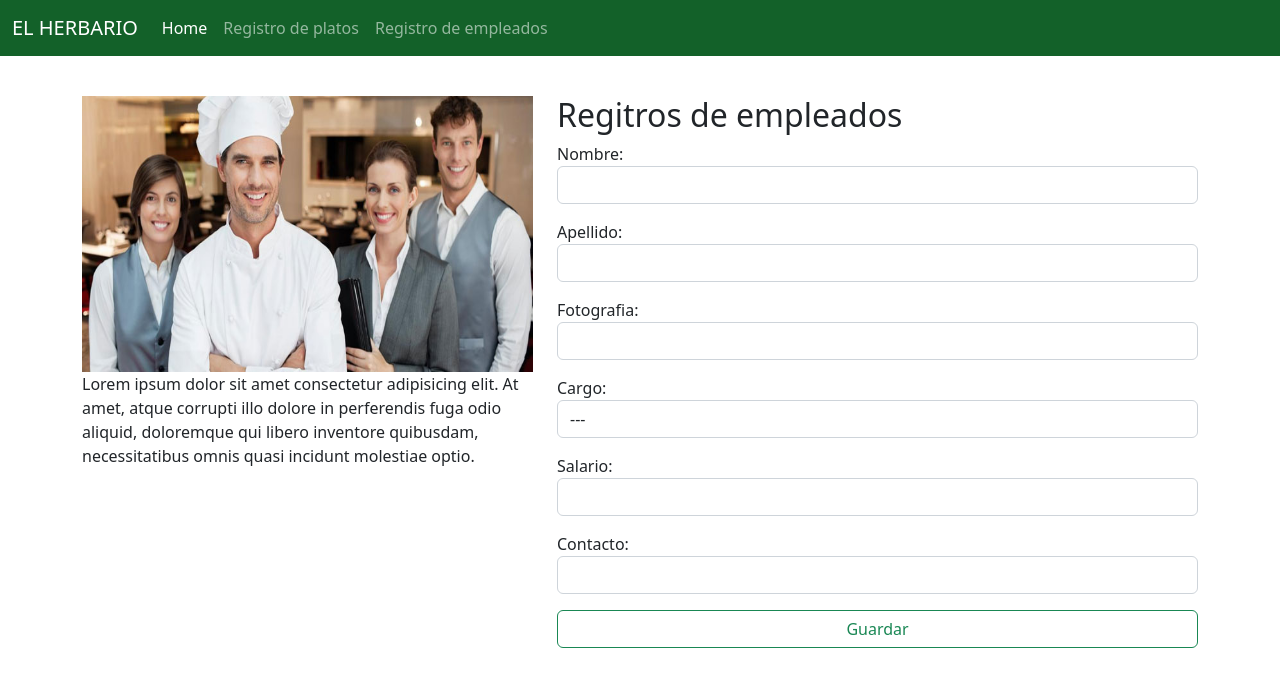
After one commit to mateo1761/python-django, a Django app: page /empleados in a window 1280 px wide. The commit adds this page. Shown: the top 687 px of the page. Run offline with Django 4.2, Linux system fonts and the light colour scheme.

Commit message:
Employee registration view and dish registration view are added, each with their respective forms.

```diff
--- a/config/config/urls.py
+++ b/config/config/urls.py
@@ -16,10 +16,12 @@ Including another URLconf
 from django.contrib import admin
 from django.urls import path
 
-from web.views import Home
+from web.views import Home,Platos,Empleados
 
 urlpatterns = [
     path('admin/', admin.site.urls),
 
-    path('', Home),
+    path('', Home, name = 'home'),
+    path('platos', Platos, name = 'platos'),
+    path('empleados', Empleados, name = 'empleados'),
 ]
--- /dev/null
+++ b/config/web/formularios/formularioEmpleados.py
@@ -0,0 +1,41 @@
+from django import forms
+
+class FormularioEmpleados(forms.Form):
+
+    CARGOS = (
+        (0, '---'),
+        (1, 'Chef'),
+        (2, 'Administrador'),
+        (3, 'Mesero'),
+        (4, 'Ayudante chef')
+    )
+
+    nombre = forms.CharField(
+        required = True,
+        max_length = 250,
+        widget = forms.TextInput(attrs={'class': 'form-control mb-3'})
+    )
+    apellido = forms.CharField(
+        required = True,
+        max_length = 250,
+        widget = forms.TextInput(attrs={'class': 'form-control mb-3'})
+    )
+    fotografia = forms.CharField(
+        required = True,
+        widget = forms.TextInput(attrs={'class': 'form-control mb-3'})
+    )
+    cargo = forms.ChoiceField(
+        required = True,
+        widget = forms.Select(attrs={'class': 'form-control mb-3'}),
+        choices = CARGOS
+    )
+    Salario = forms.CharField(
+        required = True,
+        max_length = 20,
+        widget = forms.NumberInput(attrs={'class': 'form-control mb-3'})
+    )
+    contacto = forms.CharField(
+        required = True,
+        max_length = 250,
+        widget = forms.TextInput(attrs={'class': 'form-control mb-3'})
+    )
--- a/config/web/static/styles/estilosHome.css
+++ b/config/web/static/styles/estilosHome.css
@@ -1,4 +1,4 @@
-.banner{
+.banner {
     background-image: url('../img/banner.jpg');
     background-position: top center;
     background-size: cover;
@@ -8,7 +8,7 @@
     z-index: 1;
 }
 
-.banner::after{
+.banner::after {
     content: '';
     position: absolute;
     top: 0;
@@ -16,10 +16,18 @@
     width: 100%;
     height: 100%;
     background-color: white;
-    opacity: 0.2;
+    opacity: 0.25;
     z-index: -1;
 }
 
-.menu{
-    background-color: #8DAF01;
+.menu {
+    background-color: #136129;
 }
+
+.zoom {
+    transition: transform .5s;
+}
+
+.zoom:hover {
+    transform: scale(1.1);
+}
--- /dev/null
+++ b/config/web/templates/empleados.html
@@ -0,0 +1,48 @@
+<!DOCTYPE html>
+<html lang="en">
+<head>
+    <meta charset="UTF-8">
+    <meta http-equiv="X-UA-Compatible" content="IE=edge">
+    <meta name="viewport" content="width=device-width, initial-scale=1.0">
+    <link href="https://cdn.jsdelivr.net/npm/bootstrap@5.2.2/dist/css/bootstrap.min.css" rel="stylesheet" integrity="sha384-Zenh87qX5JnK2Jl0vWa8Ck2rdkQ2Bzep5IDxbcnCeuOxjzrPF/et3URy9Bv1WTRi" crossorigin="anonymous">
+    <link rel="stylesheet" href="../static/styles/estilosHome.css">
+    <link rel="stylesheet" href="https://cdnjs.cloudflare.com/ajax/libs/animate.css/4.1.1/animate.min.css"/>
+    <title>Document</title>
+</head>
+<body>
+
+    <header>
+        {% include './shared/menu.html' %}
+    </header>
+
+    <br><br>
+
+    <main>
+        <div class="container mt-5 mb-5">
+            <div class="row">
+                <div class="col-12 col-md-5">
+                    <img src="../static/img/equipo-restaurante.jpg" alt="vegetales" class="img-fluid w-100 h-50">
+                    <p>Lorem ipsum dolor sit amet consectetur adipisicing elit. At amet, atque corrupti illo dolore in perferendis fuga odio aliquid, doloremque qui libero inventore quibusdam, necessitatibus omnis quasi incidunt molestiae optio.</p>
+                </div>
+                <div class="col-12 col-md-7">
+                    <h2>Regitros de empleados</h2>
+                    <form>
+                        {{ formulario }}
+                        <button type="submit" class="btn btn-outline-success w-100">Guardar</button>
+                    </form>
+                </div>
+            </div>
+        </div>
+    </main>
+
+    <footer>
+
+    </footer>
+
+    <script src="../static/js/wow.min.js"></script>
+    <script>
+        new WOW().init();
+    </script>
+    <script src="https://cdn.jsdelivr.net/npm/bootstrap@5.2.2/dist/js/bootstrap.bundle.min.js" integrity="sha384-OERcA2EqjJCMA+/3y+gxIOqMEjwtxJY7qPCqsdltbNJuaOe923+mo//f6V8Qbsw3" crossorigin="anonymous"></script>
+</body>
+</html>
--- a/config/web/templates/shared/menu.html
+++ b/config/web/templates/shared/menu.html
@@ -1,22 +1,19 @@
 <nav class="navbar navbar-expand-lg menu navbar-dark fixed-top">
     <div class="container-fluid">
-        <a class="navbar-brand" href="#">Navbar</a>
+        <a class="navbar-brand" href="{% url 'home' %}">EL HERBARIO</a>
         <button class="navbar-toggler" type="button" data-bs-toggle="collapse" data-bs-target="#navbarNav" aria-controls="navbarNav" aria-expanded="false" aria-label="Toggle navigation">
             <span class="navbar-toggler-icon"></span>
         </button>
         <div class="collapse navbar-collapse" id="navbarNav">
             <ul class="navbar-nav">
                 <li class="nav-item">
-                <a class="nav-link active" aria-current="page" href="#">Home</a>
+                    <a class="nav-link active" aria-current="page" href="{% url 'home' %}">Home</a>
                 </li>
                 <li class="nav-item">
-                <a class="nav-link" href="#">Features</a>
+                    <a class="nav-link" href="{% url 'platos' %}">Registro de platos</a>
                 </li>
                 <li class="nav-item">
-                <a class="nav-link" href="#">Pricing</a>
-            </li>
-            <li class="nav-item">
-                <a class="nav-link disabled">Disabled</a>
+                    <a class="nav-link" href="{% url 'empleados' %}">Registro de empleados</a>
                 </li>
             </ul>
         </div>
--- a/config/web/views.py
+++ b/config/web/views.py
@@ -1,4 +1,7 @@
 from django.shortcuts import render
+
+from web.formularios.formularioPlatos import FormularioPlatos
+from web.formularios.formularioEmpleados import FormularioEmpleados
 
 # Create your views here.
 
@@ -6,3 +9,26 @@ from django.shortcuts import render
 
 def Home(request):
     return render(request, 'home.html')
+
+def Platos(request):
+    # Esta vista va a utilizar un formulario de django
+    # Debo crear entonces un objeto de la clase FormularioPlatos
+
+    formulario = FormularioPlatos()
+
+    # Creamos un diccionario para enviar el formulario al HTML(TEMPLATE)
+
+    data = {
+        'formulario': formulario
+    }
+
+    return render(request, 'menuPlatos.html', data)
+
+def Empleados(request):
+    formulario = FormularioEmpleados()
+
+    data = {
+        'formulario': formulario
+    }
+
+    return render(request, 'empleados.html', data)
```
Also changed, not shown: config/web/formularios/formularioPlatos.py (added, +35 -0 lines), config/web/templates/home.html (+18 -14 lines), config/web/templates/menuPlatos.html (added, +44 -0 lines), config/web/templates/shared/footer.html (added, +20 -0 lines), config/web/static/img/equipo-restaurante.jpg (added), config/web/static/img/vegetales.jpg (added). Lines whose indentation alone changed are shown as unchanged.
